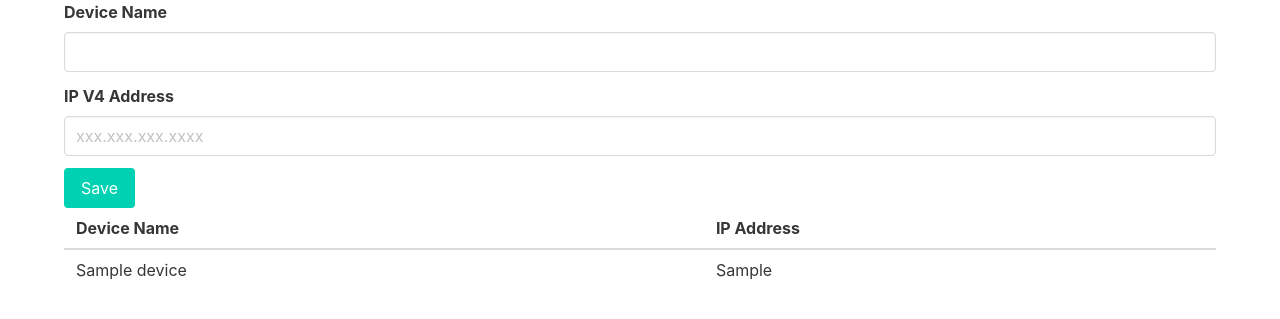
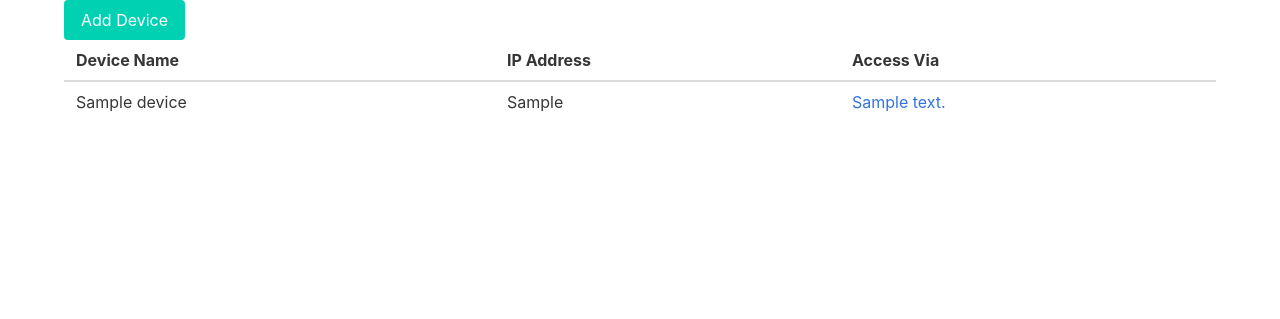
Before and after one commit to icedvigilante/network-documentor, a Flask app: page / in a window 1280 px wide. Shown: the top 319 px of the page. Run offline with Flask 2, Linux system fonts and the light colour scheme; tables that the repository leaves empty hold one stand-in row (values such as "Sample post").

Commit message:
updated form. Set for toggle. List always displayed.

```diff
--- a/iptrack/forms.py
+++ b/iptrack/forms.py
@@ -1,17 +1,34 @@
 from flask_wtf import FlaskForm
-from wtforms import StringField, SubmitField
-from wtforms.validators import DataRequired, Length
+from wtforms import StringField, SubmitField, IntegerField, SelectField
+from wtforms.validators import DataRequired, Length, NumberRange
 
 
 class DeviceForm(FlaskForm):
     device_name = StringField('Device Name',
-                       validators=[
-                           DataRequired()
-                       ])
-    ip4 = StringField("IP V4 Address",
-                      validators=[
-                          DataRequired(),
-                          Length(max=15)
+                              validators=[
+                                  DataRequired()
+                              ])
+    ip4_1 = StringField("IP V4 Address",
+                         validators=[
+                             DataRequired()
+
                       ])
+    ip4_2 = StringField(validators=[
+        DataRequired()
+    ])
+    ip4_3 = StringField(validators=[
+        DataRequired()
+    ])
+    ip4_4 = StringField(validators=[
+        DataRequired()
+    ])
+
+    access_method = SelectField('Access Method', choices=[
+        ('', '--'),
+        ('console', 'Console'),
+        ('rdp', 'Remote'),
+        ('web', 'Web'),
+    ])
+    access_method_details = StringField('Access Method Details')
 
     submit = SubmitField("Save")
--- a/iptrack/models.py
+++ b/iptrack/models.py
@@ -5,6 +5,8 @@ class Devices(db.Model):
     id = db.Column(db.Integer, primary_key=True)
     device_name = db.Column(db.String(255), unique=True, nullable=False)
     ip4 = db.Column(db.String(15), unique=True, nullable=False)
+    access_method = db.Column(db.String(255), unique=False, nullable=True)
+    access_method_details = db.Column(db.String(255), unique=False, nullable=True)
 
     def __repr__(self):
         return f"Device('{self.device_name}','{self.ip4}'"
--- a/iptrack/routes.py
+++ b/iptrack/routes.py
@@ -8,7 +8,14 @@ from iptrack.models import Devices
 def index():
     form = DeviceForm()
     if form.validate_on_submit():
-        device = Devices(device_name=form.device_name.data, ip4=form.ip4.data)
+        device = Devices(device_name=form.device_name.data,
+                         ip4=form.ip4_1.data
+                             + '.' + form.ip4_2.data
+                             + '.' + form.ip4_3.data
+                             + '.' + form.ip4_4.data,
+                         access_method=form.access_method.data,
+                         access_method_details=form.access_method_details.data
+                         )
         db.session.add(device)
         db.session.commit()
         return redirect(url_for('index'))
--- /dev/null
+++ b/iptrack/static/css/styles.css
@@ -0,0 +1,16 @@
+.ip-inputs {
+    margin-left: 0.1rem;
+    margin-right: 0.1rem;
+    margin-top: 0.25rem;
+}
+
+.ip-divider {
+    padding-top: 1.5%;
+}
+#access-method-details {
+display: none;
+}
+
+#device-add-form {
+    display: none;
+}
--- a/iptrack/static/js/script.js
+++ b/iptrack/static/js/script.js
@@ -1,3 +1,14 @@
 $(document).ready(function() {
-    // $("input").mask("9?99.9?99.9?99.9?99", {placeholder:" "});
+    $('#access-select').change(function() {
+        if ($(this).val() == "console"){
+            $('#access-method-details').hide();
+        } else {
+            $('#access-method-details').show();
+        }
+    })
+
+    $('#device-add-button').click(function() {
+        $('#device-add-form').toggle();
+        $(this).text($(this).text() == 'Add Device' ? 'Close Form' : 'Add Device');
+    })
 });
--- a/iptrack/templates/base.html
+++ b/iptrack/templates/base.html
@@ -2,8 +2,12 @@
 <html lang="en">
 <head>
     <meta charset="UTF-8">
+    <meta name="viewport" content="width=device-width, initial-scale=1">
     <title>IP Track</title>
+
     <link rel="stylesheet" href="{{ url_for('static', filename='css/bulma.min.css') }}">
+    <link rel="stylesheet" href="{{ url_for('static', filename='css/styles.css') }}">
+
 
 </head>
 <body>
--- a/iptrack/templates/index.html
+++ b/iptrack/templates/index.html
@@ -1,7 +1,8 @@
 {% extends 'base.html' %}
 {% block content %}
     <div class="container">
-        <form action="" method="post">
+        <button class="button is-primary" id="device-add-button">Add Device</button>
+        <form action="" method="post" id="device-add-form">
             {{ form.hidden_tag() }}
             <div class="field">
                 {{ form.device_name.label(class='label') }}
@@ -10,12 +11,24 @@
                 </div>
             </div>
             <div class="field">
-                {{ form.ip4.label(class='label') }}
-                <div class="control">
-                    {{ form.ip4(class='input', id="ipAddress", placeholder='xxx.xxx.xxx.xxxx') }}
+                {{ form.ip4_1.label(class='label') }}
+                <div class="control columns ip-inputs is-desktop">
+                    {{ form.ip4_1(class='input column', id="ipAddress") }}<span class="ip-divider">.</span>
+                    {{ form.ip4_2(class='input column', id="ipAddress") }}<span class="ip-divider">.</span>
+                    {{ form.ip4_3(class='input column', id="ipAddress") }}<span class="ip-divider">.</span>
+                    {{ form.ip4_4(class='input column', id="ipAddress") }}
                 </div>
 
             </div>
+            <div class="field">
+                {{ form.access_method.label(class='label') }}
+                <div class="select">{{ form.access_method(id='access-select') }}</div>
+            </div>
+            <div id="access-method-details" class="field">
+                    {{ form.access_method_details.label(class='label') }}
+                    {{ form.access_method_details(class='input') }}
+            </div>
+
             <div class="field">
                 <div class="control">
                     {{ form.submit(class='button is-primary') }}
@@ -29,12 +42,24 @@
             <thead>
                 <th>Device Name</th>
                 <th>IP Address</th>
+                <th class="is-hidden-mobile">Access Via</th>
             </thead>
             <tbody>
                 {% for device in devices %}
                     <tr>
                         <td>{{ device.device_name }}</td>
                         <td>{{ device.ip4 }}</td>
+                        {% if device.access_method %}
+                            {% if device.access_method == 'console' %}
+                                <td class="is-hidden-mobile">Console</td>
+                            {% elif device.access_method == 'rdp' %}
+                                <td class="is-hidden-mobile">{{ device.access_method_details }}</td>
+                            {% else %}
+                                <td class="is-hidden-mobile"><a href="{{ device.access_method_details }}" target="_blank">{{ device.access_method_details }}</a></td>
+                            {% endif %}
+                        {% else %}
+                            <td class="is-hidden-mobile">N/A</td>
+                        {% endif %}
                     </tr>
                 {% endfor %}
             </tbody>
```
Also changed, not shown: 1 other file.
